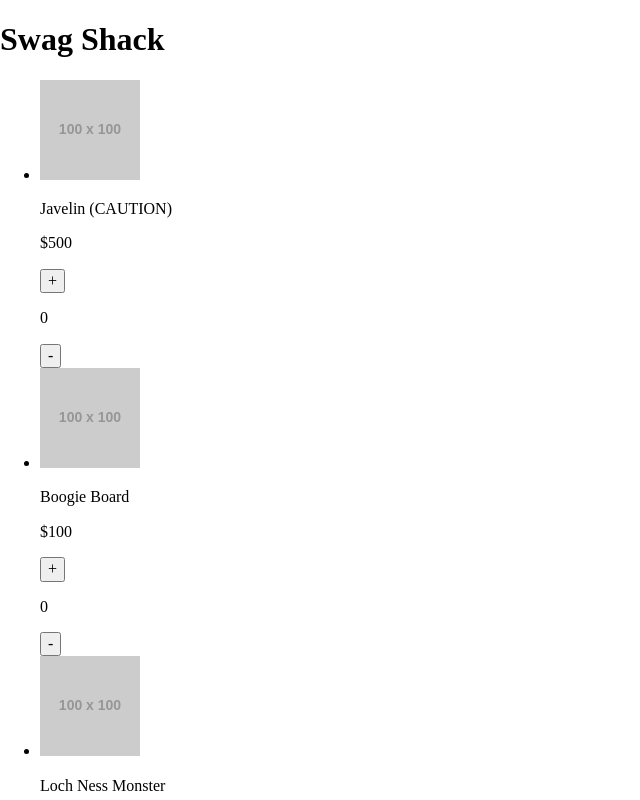
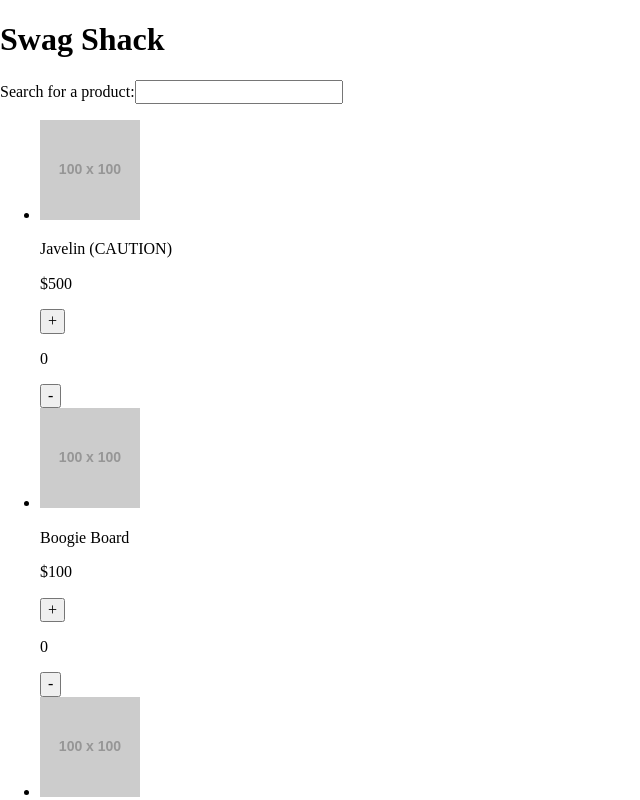
Before and after one commit to jamesjenkinsjr/reduxacommerce, a React (Create React App) app: page / in a window 1280 px wide. Shown: the top 800 px of the page, without its empty margins (0-640 px from the left). Built offline with nearby package versions, Linux system fonts and the light colour scheme.

Commit message:
Create SearchBar component stub, set initial state for redux

```diff
--- a/src/App.js
+++ b/src/App.js
@@ -2,12 +2,14 @@
 import './App.css';
 import { connect } from 'react-redux';
 import ProductList from './ProductList';
+import SearchBar from './SearchBar';
 
 class App extends Component {
   render() {
     return (
       <div>
         <h1>Swag Shack</h1>
+        <SearchBar/>
         <ProductList products={this.props.products}/>
 
       </div>
--- /dev/null
+++ b/src/SearchBar.js
@@ -0,0 +1,12 @@
+import React from 'react';
+
+const SearchBar = props => {
+    return(
+        <div>
+            Search for a product:
+            <input type="text"/>
+        </div>
+    );
+}
+
+export default SearchBar;
--- a/src/search/index.js
+++ b/src/search/index.js
@@ -1,4 +1,7 @@
-const reducer = (state={}, action) => {
+
+const initialState = '';
+
+const reducer = (state=initialState, action) => {
     console.log('search stuff');
     return state;
 }
```
